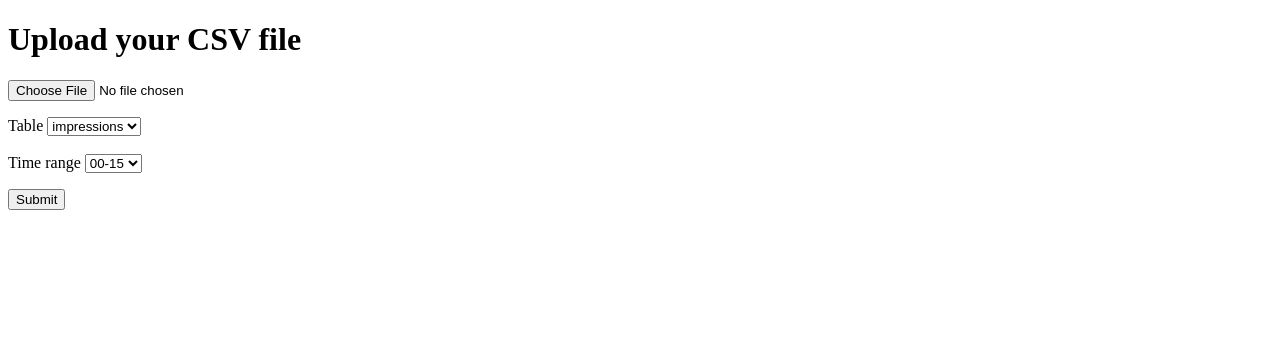
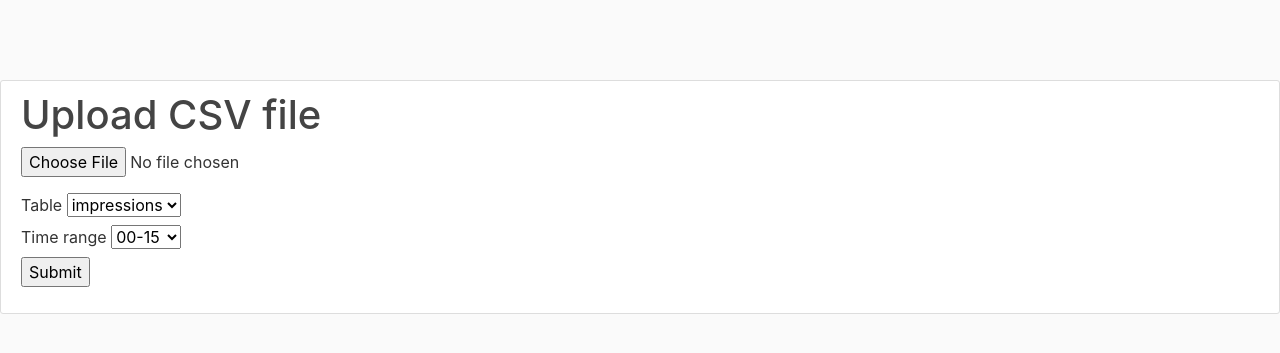
Before and after one commit to hungnguyen10897/THA-Data-Engineer, a Flask app: page /campaigns in a window 1280 px wide. Shown: the top 353 px of the page. Run offline with Flask 2, Linux system fonts and the light colour scheme; some libraries are stand-ins or nearby versions.

Commit message:
Add minimal styling for the site

```diff
--- a/web/src/routes.py
+++ b/web/src/routes.py
@@ -46,11 +46,13 @@ def upload():
 
     file_parts = uploaded_file.filename.split('.')
     if len(file_parts) != 2:
-        return "Invalid Name for CSV file", 400
+        flash("Invalid Name for CSV file", 'danger')
+        return redirect(url_for('index'))
 
     file_type = file_parts[-1]
     if file_type != 'csv':
-        return "File should  be of type CSV", 400
+        flash("File should  be of type CSV", 'danger')
+        return redirect(url_for('index'))
 
     parent_path = Path(app.config['UPLOAD_FOLDER'])
     parent_path.mkdir(parents=True, exist_ok=True)
@@ -63,7 +65,8 @@ def upload():
     file_path.unlink()
 
     if succeeded:
-        print(f"Successfully uploaded to table '{table}' for quarter '{quarter}'")
+        flash(f"Successfully uploaded file to table '{table}' for quarter '{quarter}'", 'success')
         return redirect(url_for('index'))
     else:
-        return msg, 400
+        flash(msg, 'danger')
+        return redirect(url_for('index'))
--- /dev/null
+++ b/web/src/static/main.css
@@ -0,0 +1,80 @@
+body {
+  background: #fafafa;
+  color: #333333;
+  margin-top: 5rem;
+}
+
+h1, h2, h3, h4, h5, h6 {
+  color: #444444;
+}
+
+.bg-steel {
+  background-color: #5f788a;
+}
+
+.site-header .navbar-nav .nav-link {
+  color: #cbd5db;
+}
+
+.site-header .navbar-nav .nav-link:hover {
+  color: #ffffff;
+}
+
+.site-header .navbar-nav .nav-link.active {
+  font-weight: 500;
+}
+
+.content-section {
+  background: #ffffff;
+  padding: 10px 20px;
+  border: 1px solid #dddddd;
+  border-radius: 3px;
+  margin-bottom: 20px;
+}
+
+.article-title {
+  color: #444444;
+}
+
+a.article-title:hover {
+  color: #428bca;
+  text-decoration: none;
+}
+
+.article-content {
+  white-space: pre-line;
+}
+
+.article-img {
+  height: 65px;
+  width: 65px;
+  margin-right: 16px;
+}
+
+.article-metadata {
+  padding-bottom: 1px;
+  margin-bottom: 4px;
+  border-bottom: 1px solid #e3e3e3
+}
+
+.article-metadata a:hover {
+  color: #333;
+  text-decoration: none;
+}
+
+.article-svg {
+  width: 25px;
+  height: 25px;
+  vertical-align: middle;
+}
+
+.account-img {
+  height: 125px;
+  width: 125px;
+  margin-right: 20px;
+  margin-bottom: 16px;
+}
+
+.account-heading {
+  font-size: 2.5rem;
+}
--- a/web/src/templates/index.html
+++ b/web/src/templates/index.html
@@ -2,9 +2,24 @@
 <html>
   <head>
     <title>Upload CSV File</title>
+    <link rel="stylesheet" href="https://maxcdn.bootstrapcdn.com/bootstrap/4.0.0/css/bootstrap.min.css" integrity="sha384-Gn5384xqQ1aoWXA+058RXPxPg6fy4IWvTNh0E263XmFcJlSAwiGgFAW/dAiS6JXm" crossorigin="anonymous">
+    <link rel="stylesheet" type="text/css" href="{{ url_for('static', filename='main.css') }}">
+
+    {% with messages = get_flashed_messages(with_categories=true) %}
+      {% if messages %}
+        {% for category, message in messages %}
+          <div class="alert alert-{{ category }}">
+            {{ message }}
+          </div>
+        {% endfor %}
+      {% endif %}
+    {% endwith %}
+    {% block content %}{% endblock %}
+
   </head>
   <body>
-    <h1>Upload your CSV file</h1>
+    <div class="content-section">
+    <h1>Upload CSV file</h1>
     <form method="POST" action="" enctype="multipart/form-data">
       <p><input type="file" name="file"></p>
 
@@ -14,7 +29,6 @@
         <option value="clicks">clicks</option>
         <option value="conversions">conversions</option>
         </select>
-        <br>
         <br>
         <label for="quarter">Time range</label>
         <select name="quarter" id="quarter">
@@ -26,5 +40,6 @@
 
       <p><input type="submit" value="Submit"></p>
     </form>
+  </div>
   </body>
 </html>
```
Also changed, not shown: init_data/load_parquet.py (+20 -3 lines), 1 other file.
